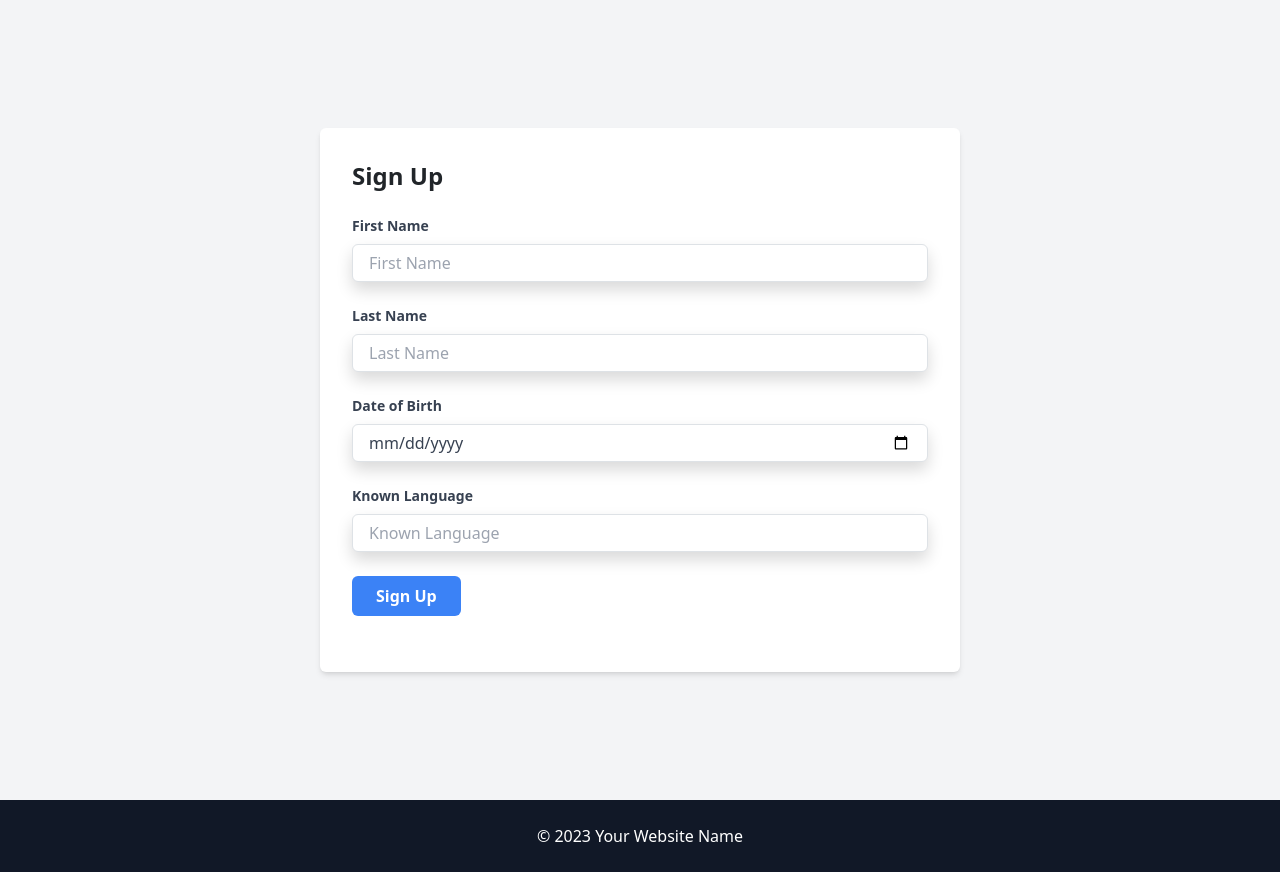
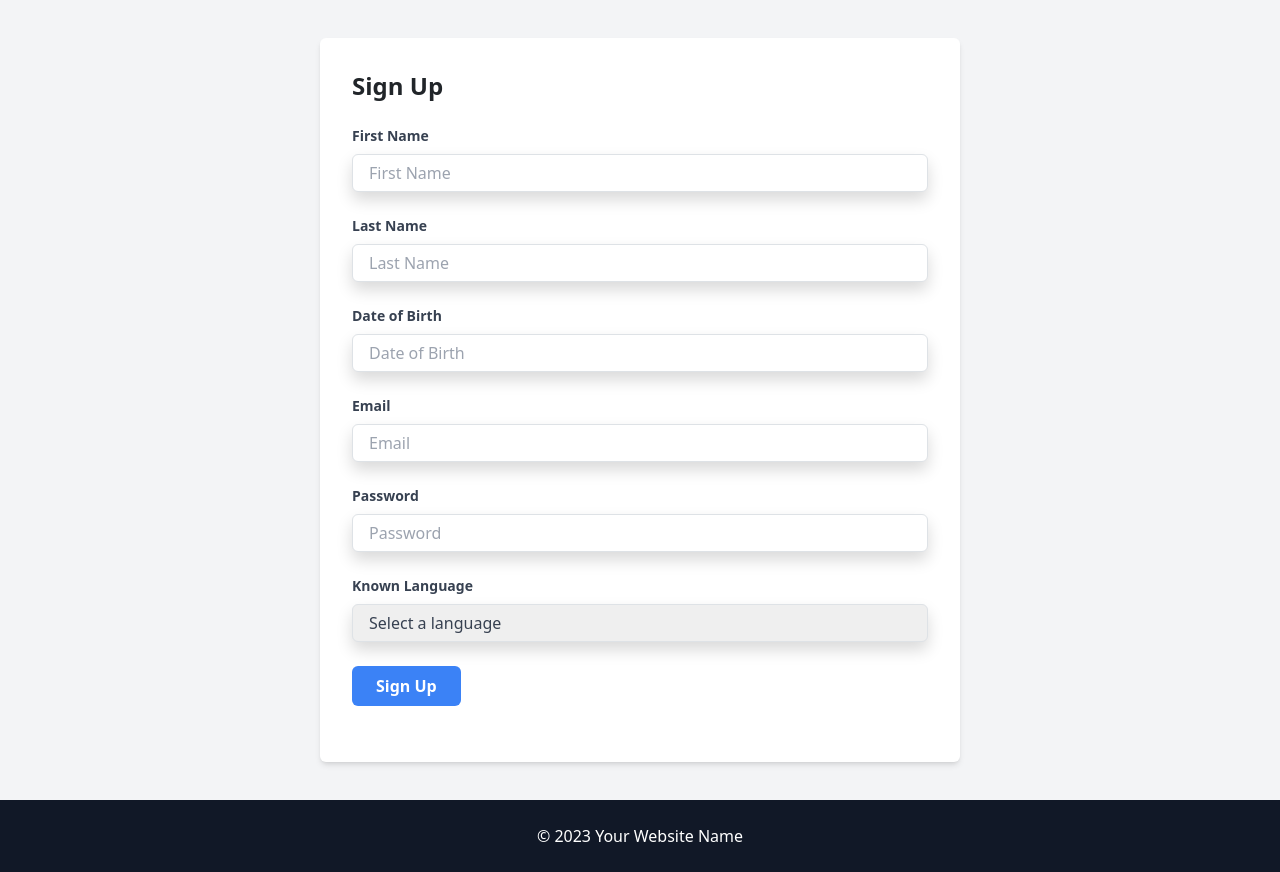
Before and after one commit to afreenpoly/SpeechCraft, a React (Create React App) app in the folder client/: page /register in a window 1280 px wide. Built offline with nearby package versions, Linux system fonts and the light colour scheme.

Commit message:
add:email,pass

```diff
--- a/client/src/pages/homepage/register/Register.jsx
+++ b/client/src/pages/homepage/register/Register.jsx
@@ -1,26 +1,34 @@
-import React from "react";
+import { React,useState } from "react";
 import { useNavigate } from "react-router-dom";
 import axios from "axios";
 
 function Register() {
   const navigate = useNavigate();
+  const [dob, setDob] = useState(""); // State to hold the value of Date of Birth
 
   const handleSubmit = (e) => {
     e.preventDefault();
     const firstName = document.getElementById("firstName").value;
     const lastName = document.getElementById("lastName").value;
     const dob = document.getElementById("dob").value;
+    const email = document.getElementById("email").value;
+    const password = document.getElementById("password").value;
     const knownLanguage = document.getElementById("knownLanguage").value;
 
-    axios.post("/register", {
+    axios
+      .post("/register", {
         first_name: firstName,
         last_name: lastName,
         dob: dob,
+        email: email,
+        password: password,
         known_language: knownLanguage,
-    }).then(() => {
+      })
+      .then(() => {
         navigate("/user");
       });
-  }
+  };
+
   return (
     <div className="min-h-screen flex items-center justify-center bg-gray-100">
       <div className="bg-white p-8 rounded shadow-md w-1/2">
@@ -66,7 +74,42 @@ function Register() {
             <input
               className="shadow appearance-none border rounded w-full py-2 px-3 text-gray-700 leading-tight focus:outline-none focus:shadow-outline"
               id="dob"
-              type="date"
+              type="text"
+              placeholder="Date of Birth"
+              value={dob}
+              onChange={(e) => setDob(e.target.value)}
+              onFocus={(e) => (e.currentTarget.type = "date")}
+              onBlur={(e) => (e.currentTarget.type = "text")}
+              required
+            />
+          </div>
+          <div className="mb-4">
+            <label
+              className="block text-gray-700 text-sm font-bold mb-2"
+              htmlFor="email"
+            >
+              Email
+            </label>
+            <input
+              className="shadow appearance-none border rounded w-full py-2 px-3 text-gray-700 leading-tight focus:outline-none focus:shadow-outline"
+              id="email"
+              type="email"
+              placeholder="Email"
+              required
+            />
+          </div>
+          <div className="mb-4">
+            <label
+              className="block text-gray-700 text-sm font-bold mb-2"
+              htmlFor="password"
+            >
+              Password
+            </label>
+            <input
+              className="shadow appearance-none border rounded w-full py-2 px-3 text-gray-700 leading-tight focus:outline-none focus:shadow-outline"
+              id="password"
+              type="password"
+              placeholder="Password"
               required
             />
           </div>
@@ -77,14 +120,22 @@ function Register() {
             >
               Known Language
             </label>
-            <input
+            <select
               className="shadow appearance-none border rounded w-full py-2 px-3 text-gray-700 leading-tight focus:outline-none focus:shadow-outline"
               id="knownLanguage"
-              type="text"
-              placeholder="Known Language"
               required
-            />
+            >
+              <option value="" disabled selected>
+                Select a language
+              </option>
+              <option value="english">English</option>
+              <option value="spanish">Spanish</option>
+              <option value="french">French</option>
+              <option value="malayalam">Malayalam</option>
+              {/* Add more options as needed */}
+            </select>
           </div>
+
           <div className="mb-6">
             <button
               className="bg-blue-500 hover:bg-blue-700 text-white font-bold py-2 px-4 rounded focus:outline-none focus:shadow-outline"
```
Also changed, not shown: 1 other file (tests, documents, lock files or other folders). Lines whose indentation alone changed are shown as unchanged.
